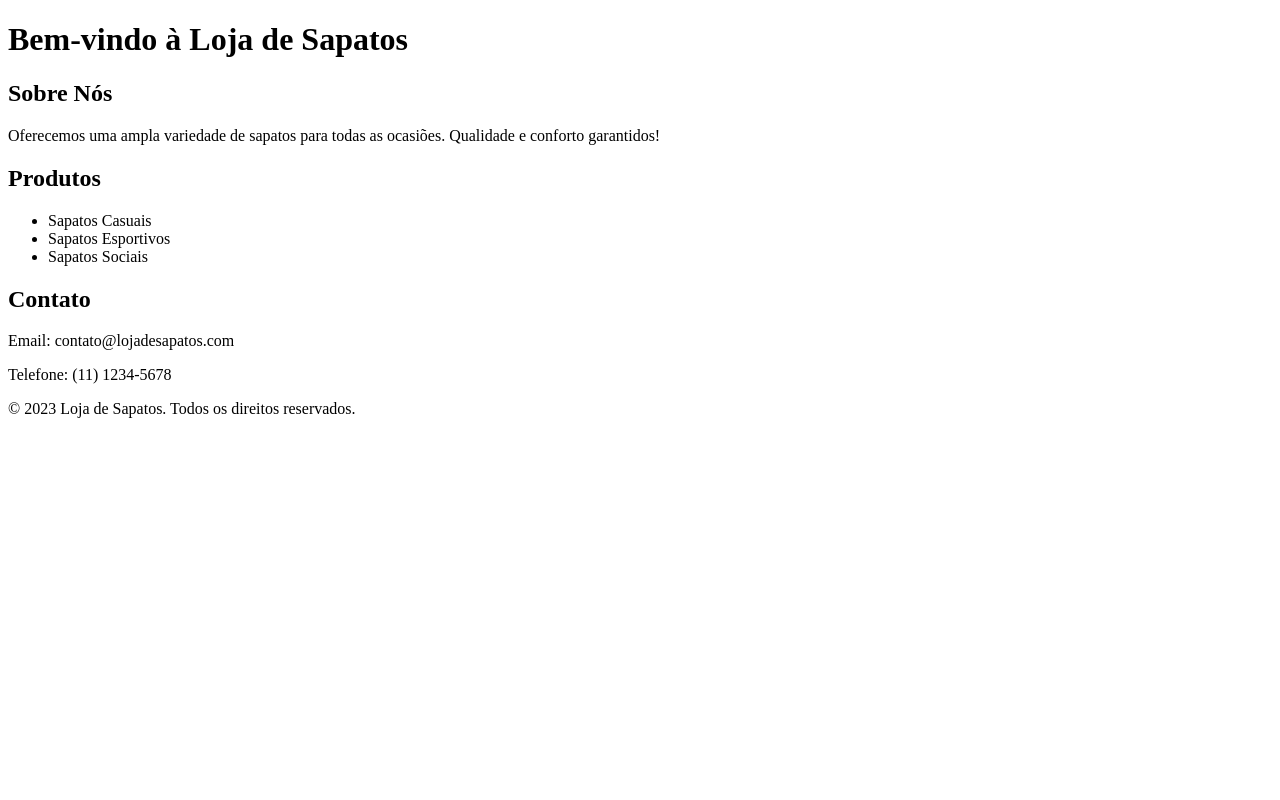
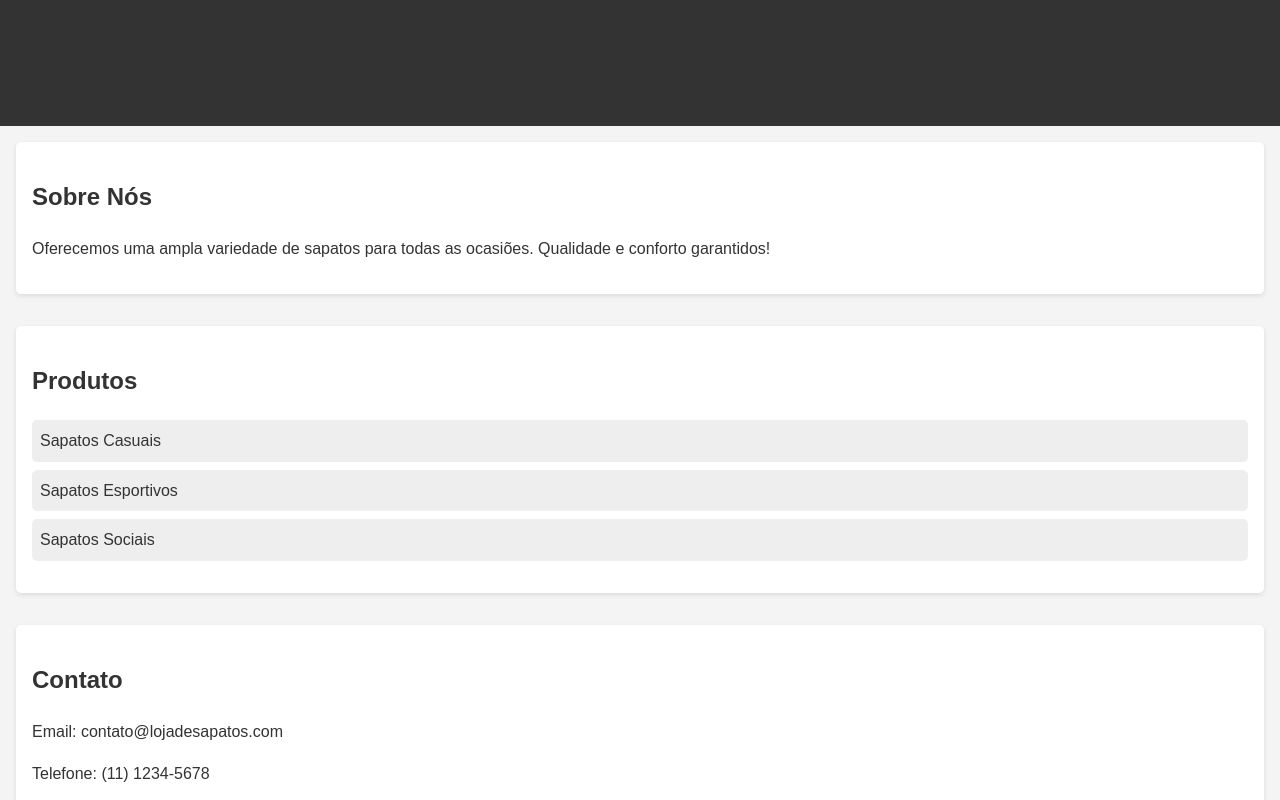
Before and after one commit to elicems/projeto_sapatos, a plain HTML site: page index.html in a window 1280 px wide. Shown: the top 800 px of the page. Drawn offline with Linux system fonts and the light colour scheme.

Commit message:
estilização css

```diff
--- a/index.html
+++ b/index.html
@@ -4,6 +4,61 @@
     <meta charset="UTF-8">
     <meta name="viewport" content="width=device-width, initial-scale=1.0">
     <title>Loja de Sapatos</title>
+    <style>
+        body {
+            font-family: Arial, sans-serif;
+            margin: 0;
+            padding: 0;
+            line-height: 1.6;
+            background-color: #f4f4f4;
+            color: #333;
+        }
+
+        header {
+            background: #333;
+            color: #fff;
+            padding: 1rem 0;
+            text-align: center;
+        }
+
+        main {
+            padding: 1rem;
+        }
+
+        section {
+            margin-bottom: 2rem;
+            background: #fff;
+            padding: 1rem;
+            border-radius: 5px;
+            box-shadow: 0 2px 5px rgba(0, 0, 0, 0.1);
+        }
+
+        h1, h2 {
+            color: #333;
+        }
+
+        ul {
+            list-style: none;
+            padding: 0;
+        }
+
+        ul li {
+            background: #eee;
+            margin: 0.5rem 0;
+            padding: 0.5rem;
+            border-radius: 5px;
+        }
+
+        footer {
+            text-align: center;
+            padding: 1rem 0;
+            background: #333;
+            color: #fff;
+            position: relative;
+            bottom: 0;
+            width: 100%;
+        }
+    </style>
 </head>
 <body>
     <header>
```
